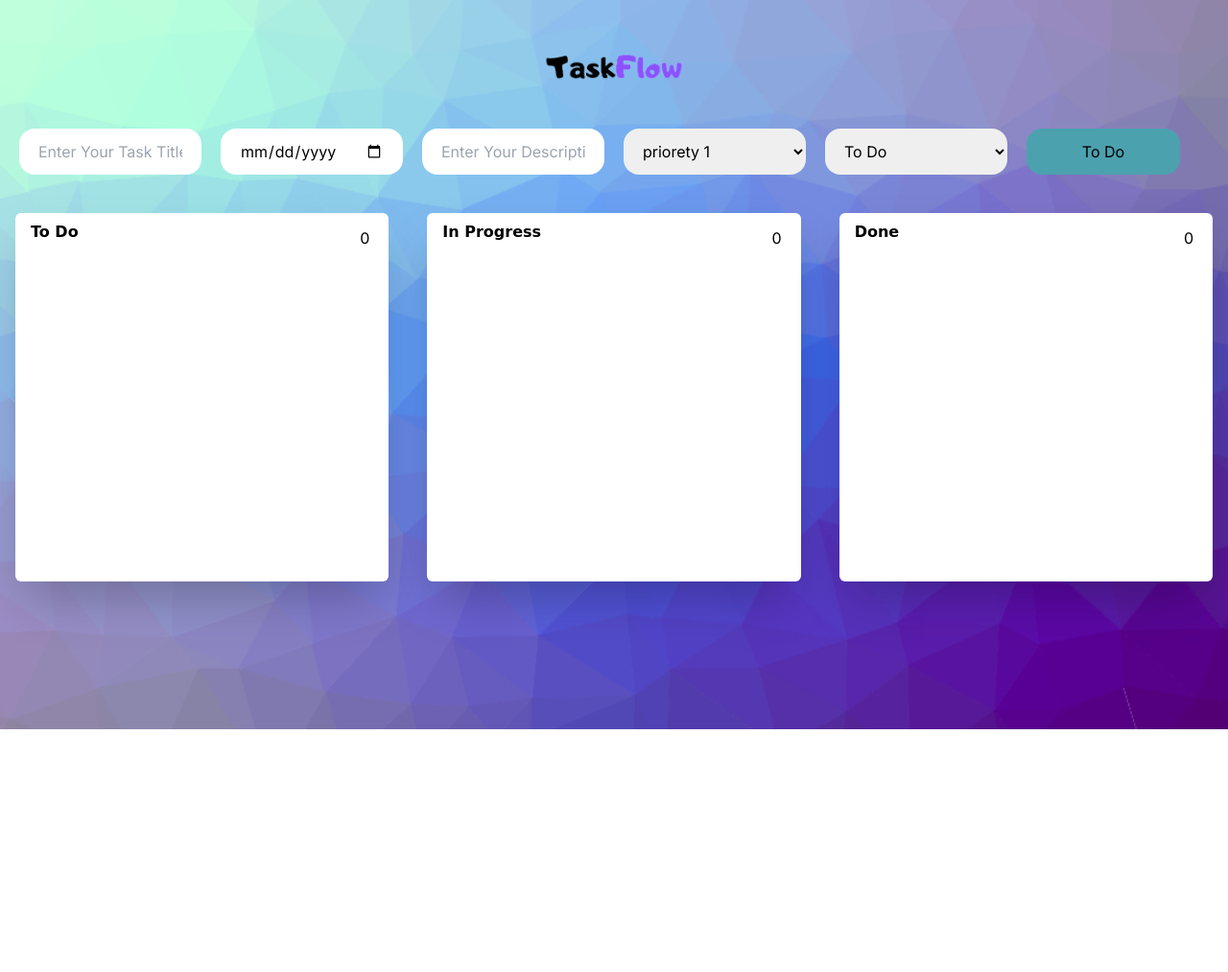
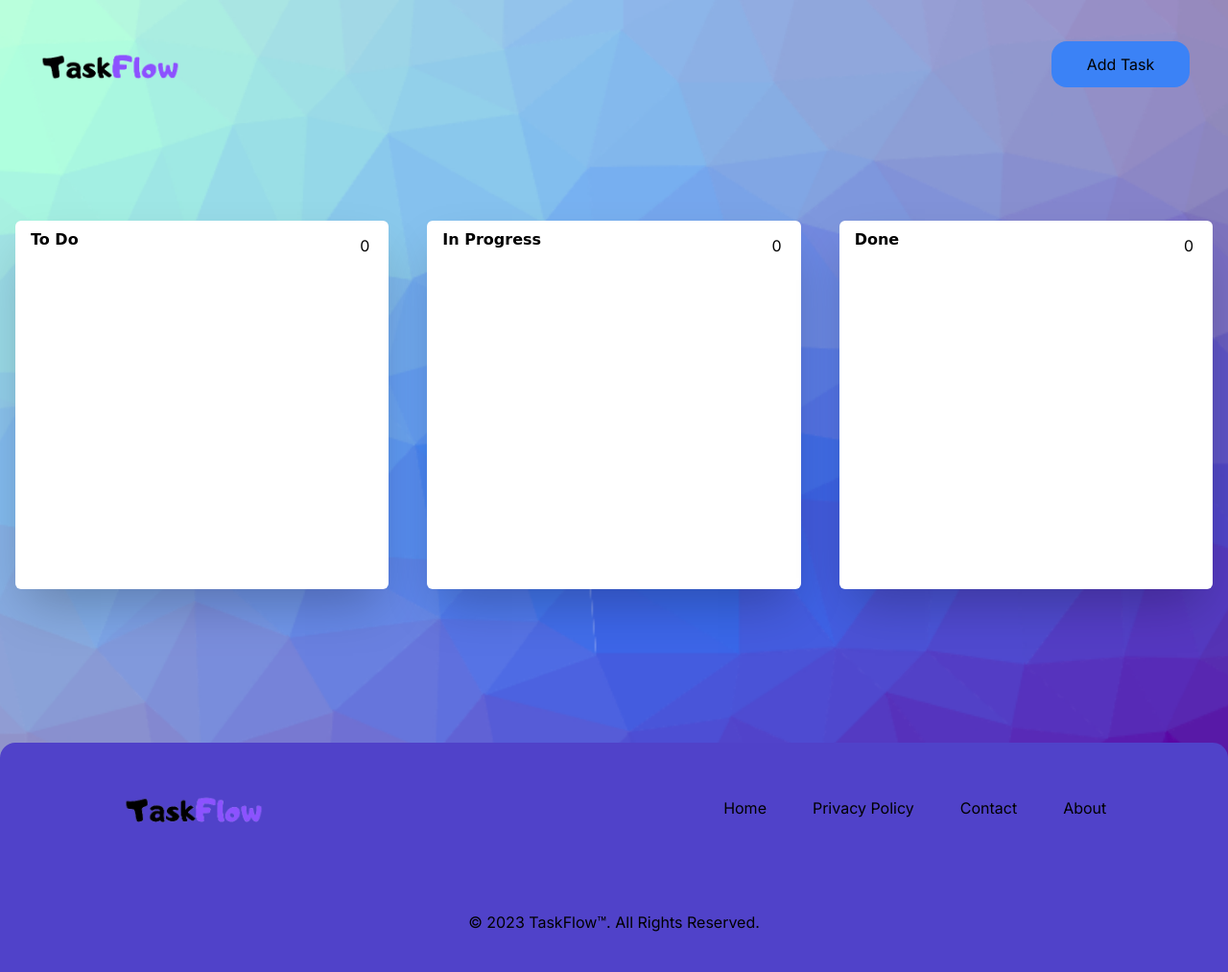
Before and after one commit to WissamDouskary/TaskFlow, a website: page index.html in a window 1280 px wide. Shown: the whole page at 96% size. Before the commit the page ends 800 px from the top, so only its background shows below. Drawn offline with nearby package versions, Linux system fonts and the light colour scheme; a web font is replaced by a local one.

Commit message:
add a popup on the main button and creat a footer

```diff
--- a/index.html
+++ b/index.html
@@ -10,59 +10,79 @@
   </head>
   <body>
     <header>
-    <div class="flex justify-center items-center m-10">
+    <div class="flex justify-between items-center m-10 pb-24">
         <a href="index.html"><img width="150" src="img/TaskFlow-removebg-preview.png" alt="LOGO"></a>
         <!-- <a href="index.html"><p class="text-l font-bold hover:underline">ToDo List</p></a> -->
+        <label for="modal-toggle" class="bg-blue-500 w-36 p-3 text-center rounded-2xl hover:text-white hover:bg-blue-700 duration-300 h-15 cursor-pointer"
+        onclick="document.getElementById('mainmodal').style.display = 'flex'"
+        >
+        Add Task
+      </label>
       </div>
     </header>
     <section>
       <div id="inputs" class="">
-        <form id="form" class="grid grid-cols-1 sm:grid-cols-6 gap-5 ml-5 mr-5">
+
+
+
+
+<!-- Modal Structure -->
+<div class="fixed inset-0 hidden items-center justify-center bg-black bg-opacity-50" id="mainmodal">
+  <div class="bg-white rounded-lg p-6 w-full max-w-md">
+
+    <form id="form" class="grid grid-cols-1 gap-5">
       <input
         id="task-title"
         type="text"
-            class="h-12 px-5 rounded-2xl outline-0"
+        class="h-12 px-5 rounded-2xl border border-gray-300"
         placeholder="Enter Your Task Title"
       />
       <input
         id="input-date"
         type="date"
-            class="h-12 px-5 rounded-2xl outline-0"
+        class="h-12 px-5 rounded-2xl border border-gray-300"
       />
-
       <input
         id="Add-disc"
         type="text"
-            class="h-12 px-5 rounded-2xl outline-0"
-            placeholder="Enter Your Description">
-          <!--Priorety options -->
+        class="h-12 px-5 rounded-2xl border border-gray-300"
+        placeholder="Enter Your Description"
+      />
 
-          <select id="pSelection" class="px-4 rounded-2xl outline-none h-12">
-            <option id="no-selection" value="insert-selection" disabled selcted>
-              Select priorety
-            </option>
-            <option id="op1" value="priorety 1" >priorety 1</option>
-            <option id="op2" value="priorety 2">priorety 2</option>
-            <option id="op3" value="priorety 3">priorety 3</option>
+      <select id="pSelection" class="px-4 rounded-2xl h-12 border border-gray-300">
+        <option value="" disabled selected>Select priorety</option>
+        <option value="priorety 1">Priorety 1</option>
+        <option value="priorety 2">Priorety 2</option>
+        <option value="priorety 3">Priorety 3</option>
       </select>
 
-          <select id="status" class="px-4 rounded-2xl outline-none h-12">
-            <option value="status" disabled selcted>Status</option>
+      <select id="status" class="px-4 rounded-2xl h-12 border border-gray-300">
+        <option value="" disabled selected>Status</option>
         <option value="todo">To Do</option>
         <option value="doing">In Progress</option>
         <option value="done">Done</option>
       </select>
-
-          <!-- todoButton -->
+      <div class="flex justify-between mt-6">
       <button
         id="addbtn"
         type="submit"
         class="bg-blue-500 w-40 rounded-2xl hover:text-white hover:bg-blue-700 duration-300 h-12"
+        onclick="hideMainModel()"
+      >
+        Add Task
+      </button>
+      <button
+        id="Cancelbtn"
         type="button"
+        class="w-40 rounded-2xl bg-gray-200 duration-300 h-12 hover:bg-gray-400 hover:text-white"
+        onclick="document.getElementById('mainmodal').style.display = 'none'"
         >
-            To Do
+      Cancel
       </button>
+    </div>
     </form>
+  </div>
+</div>
       </div>
 
       <div
@@ -166,6 +186,30 @@
       </div>
   </div>
 
+  <footer class="pt-10 bg-[#5042c9] mt-40  rounded-t-2xl">
+    <div class="flex justify-around gap-56">
+
+    <a href="index.html"><img width="150" src="img/TaskFlow-removebg-preview.png" alt="LOGO"></a>
+
+      <ul class="flex gap-12 items-center">
+      <li>
+        <a class="hover:underline" href="#">Home</a>
+      </li>
+      <li>
+        <a class="hover:underline" href="#">Privacy Policy</a>
+      </li>
+      <li>
+        <a class="hover:underline" href="#">Contact</a>
+      </li>
+      <li>
+        <a class="hover:underline" href="#">About</a>
+      </li>
+    </ul>
+
+    </div>
+  <h2 class="text-center pt-20 pb-10">© 2023 TaskFlow™. All Rights Reserved.</h2>
+  </footer>
+
     <script src="script.js"></script>
 </body>
 </html>
--- a/script.js
+++ b/script.js
@@ -22,6 +22,8 @@ let currentEditingIndex = -1;
 
 
 
+
+
 form.addEventListener("submit", function (event) {
   event.preventDefault();
 
@@ -33,8 +35,11 @@ form.addEventListener("submit", function (event) {
     pregressInfos.value !== "status"
   ) {
     add_to_array(taskTitle, addDesc, dateInput, pSelection, pregressInfos);
+
+
   } else {
     alert("please fill all of the fields !");
+    showMainModel()
   }
   addDesc.value = "";
   taskTitle.value = "";
@@ -66,9 +71,6 @@ function addTask(array) {
   done.innerHTML = "";
 
 
-
-
-
   let todoCount =  array.filter(task_object => task_object.status === "todo").length;
   let inProgressCount =  array.filter(task_object => task_object.status === "doing").length;
   let doneCount =  array.filter(task_object => task_object.status === "done").length;
@@ -77,8 +79,9 @@ function addTask(array) {
   let doingTaskCount = document.getElementById("doing-count");
   let doneTaskCount = document.getElementById("done-count");
 
-
-
+  todoTaskCount.innerHTML = todoCount;
+  doingTaskCount.innerHTML = inProgressCount;
+  doneTaskCount.innerHTML = doneCount;
 
 
 
@@ -108,8 +111,8 @@ function addTask(array) {
 
 
 
-    let priority = document.createElement("span");
-    priority.innerText = task_object.pr;
+    let priorety = document.createElement("span");
+    priorety.innerText = task_object.pr;
 
     if (task_object.pr === "priorety 1") {
       div.style.backgroundColor = "rgb(252 165 165)";
@@ -122,7 +125,7 @@ function addTask(array) {
 
     let editButton = document.createElement("button");
     editButton.setAttribute("id","edit-btn")
-    editButton.setAttribute("onclick","show_model()")
+
     editButton.innerHTML = "Edit";
 
 
@@ -147,17 +150,7 @@ function addTask(array) {
       if (index > -1 && isConfirmed) {
 
         array.splice(index, 1);
-
-        if(todoTaskCount.innerHTML === "1"){
-          todoTaskCount.innerHTML = "0";
-        } else if(doingTaskCount.innerHTML === "1"){
-          doingTaskCount.innerHTML = "0";
-        } else if(doneTaskCount.innerHTML === "1"){
-          doneTaskCount.innerHTML = "0";
-        }
-
         addTask(array);
-
 
       }
 
@@ -200,9 +193,20 @@ function addTask(array) {
   });
 }
 
+// mainpopup
+
+function showMainModel(){
+  document.getElementById("mainmodal").style.display = "flex";
+}
+function hideMainModel(){
+  document.getElementById("mainmodal").style.display = "none";
+}
+
 //edit part :
 
 function show_model(index) {
+
+
 
   currentEditingIndex = index;
   document.getElementById('modal').style.display = "flex";
@@ -220,11 +224,17 @@ function show_model(index) {
 
 
 
+
+
   }
 
     saveChanges.addEventListener("click", function(event) {
 
+
+
+
     event.preventDefault();
+
 
 
     let editedTask = {
@@ -236,6 +246,9 @@ function show_model(index) {
     };
 
     array[currentEditingIndex] = editedTask;
+
+
+
 
 
 
--- a/style.css
+++ b/style.css
@@ -15,9 +15,10 @@ body {
   background-position: center;
   background-repeat: no-repeat;
   background-size: cover;
-  height: 90vh;
+  height: 100%;
   margin: 0;
 }
+
 
 #addbtn {
   background-color: #4ca1af;
@@ -26,6 +27,7 @@ body {
 #txttodo {
   font-family: "Playwrite GB S", cursive;
   font-weight: 600;
+
 }
 #txtdoing {
   font-family: "Playwrite GB S", cursive;
```
Lines whose indentation alone changed are shown as unchanged.
